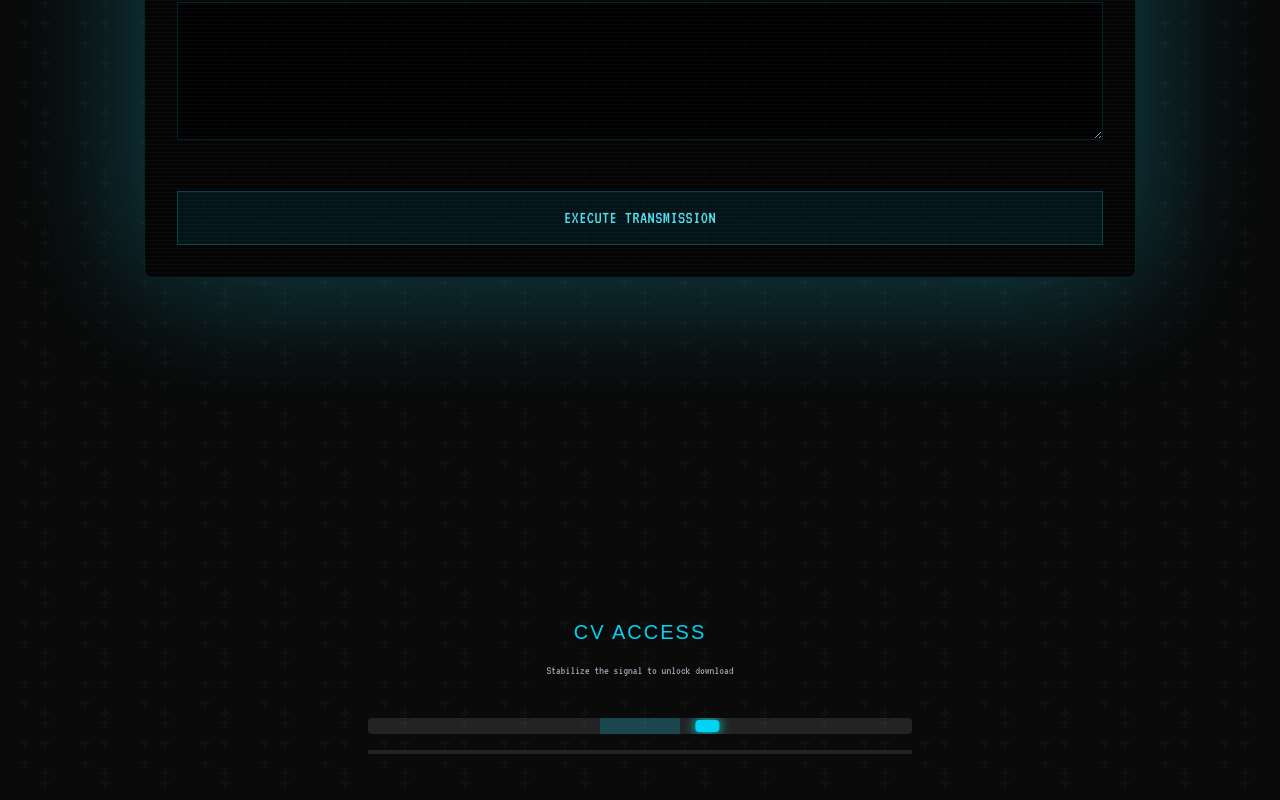
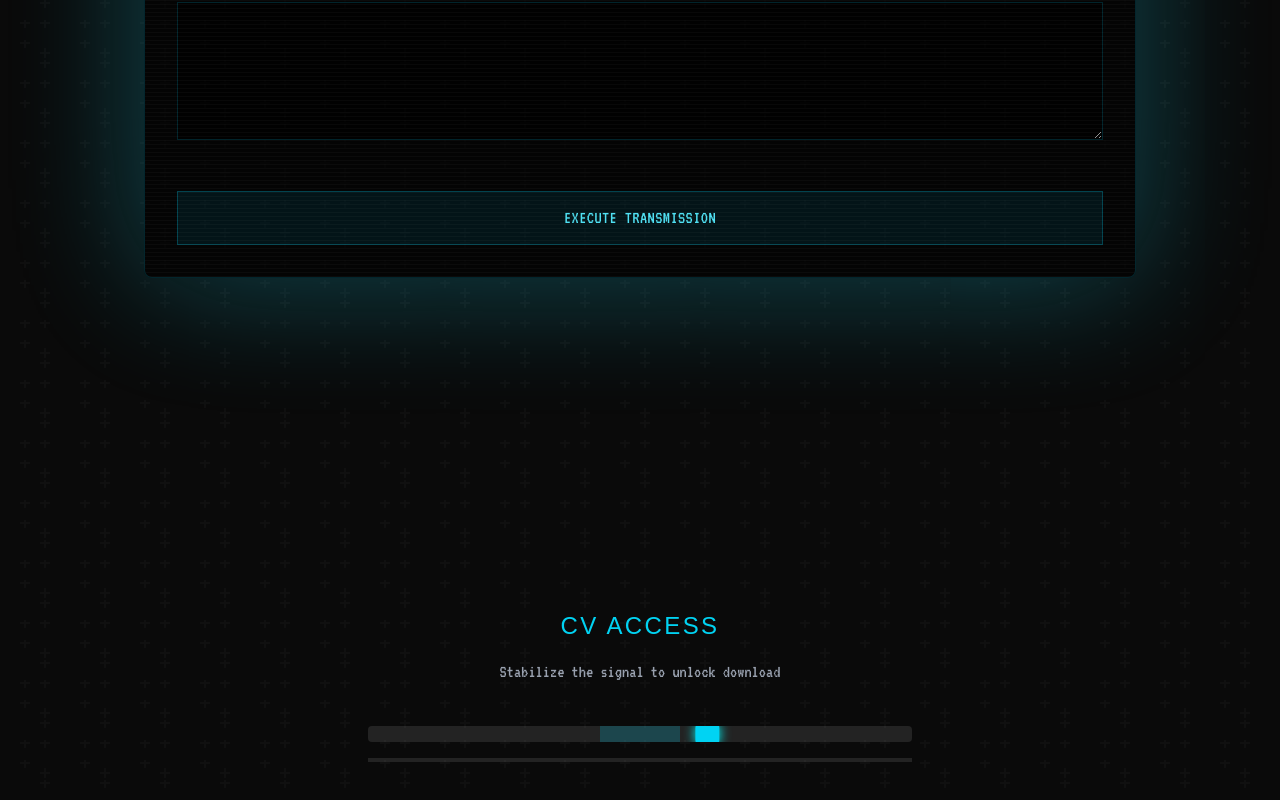
Before and after one commit to Aarontamirat/portfolio, a Next.js app: page / in a window 1280 px wide. Shown: the part 3942-4742 px from the top of the page. Built offline with nearby package versions, Linux system fonts and the light colour scheme; a web font is replaced by a local one.

Commit message:
CV Access game

```diff
--- a/src/components/CVAccess.tsx
+++ b/src/components/CVAccess.tsx
@@ -115,13 +115,13 @@ export default function CVAccess() {
   return (
     <section id="cv" className="flex min-h-[70vh] items-center justify-center">
       <div className="w-full max-w-xl px-4 text-center">
-        <h2 className="font-display text-xl tracking-widest text-cyan-400">
+        <h2 className="font-display text-xl md:text-2xl tracking-widest text-cyan-400">
           CV ACCESS
         </h2>
 
         {!unlocked && (
           <>
-            <p className="mt-4 text-xs text-gray-400">
+            <p className="mt-4 text-xs md:text-lg text-gray-400">
               Stabilize the signal to unlock download
             </p>
 
@@ -135,7 +135,7 @@ export default function CVAccess() {
               {/* Signal */}
               <div
                 ref={signalRef}
-                className="absolute left-1/2 top-1/2 h-3 w-6 -translate-y-1/2 -translate-x-1/2 rounded bg-cyan-400 shadow-[0_0_12px_#0ff]"
+                className="absolute left-1/2 top-1/2 h-5 w-6 -translate-y-1/2 -translate-x-1/2 rounded bg-cyan-400 shadow-[0_0_12px_#0ff]"
               />
             </div>
 
```
